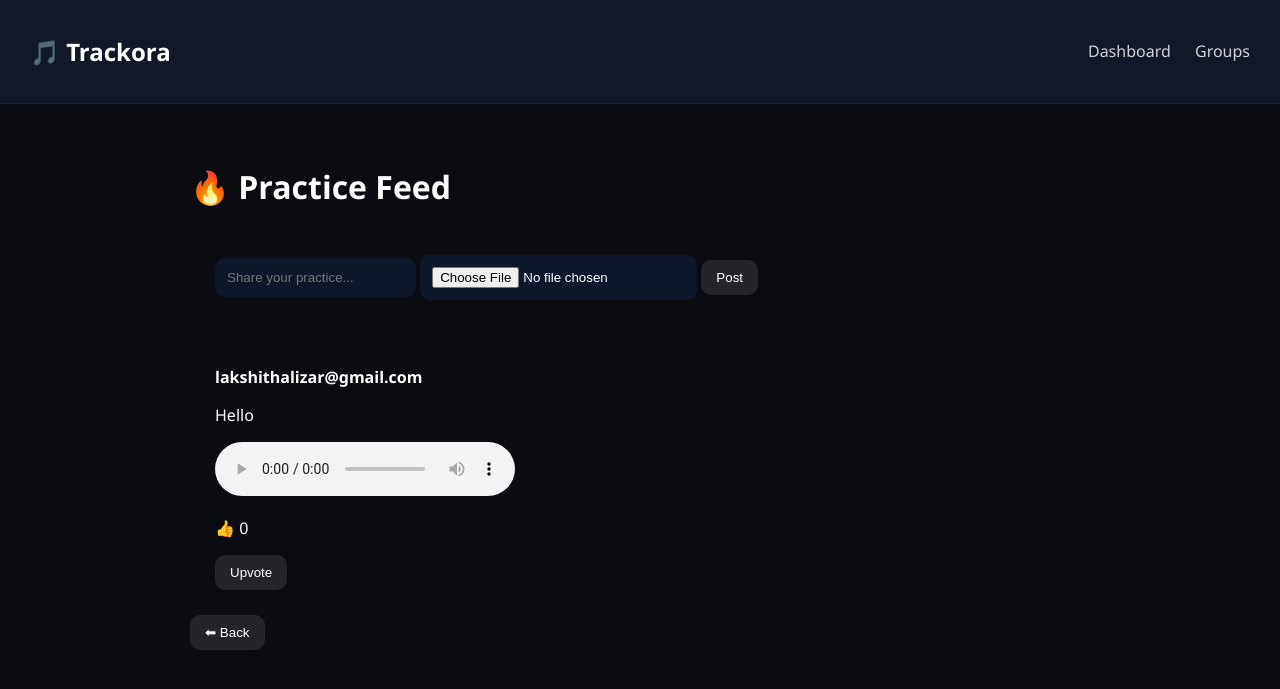
After one commit to lakshith-bit/trackora, a Flask app: page /feed in a window 1280 px wide. The commit adds this page. Shown: the top 689 px of the page. Run offline with Flask 3, Linux system fonts and the light colour scheme; a user stored in the database is signed in; data comes from the database, SQL or seed files in the repository; both versions use the stored data as it was after the commit.

Commit message:
added feed

```diff
--- a/app.py
+++ b/app.py
@@ -2,6 +2,7 @@ from flask import Flask, render_template, request, redirect, session
 import sqlite3
 from datetime import datetime, timedelta
 import random
+import os
 
 app = Flask(__name__)
 app.secret_key = "secret"
@@ -272,5 +273,64 @@ def collab():
 
     return render_template("collab.html", requests=requests)
 
+UPLOAD_FOLDER = "static/uploads"
+os.makedirs(UPLOAD_FOLDER, exist_ok=True)
+
+@app.route("/feed", methods=["GET", "POST"])
+def feed():
+    if "user" not in session:
+        return redirect("/login")
+
+    db = get_db()
+    cur = db.cursor()
+
+    if request.method == "POST":
+        content = request.form.get("content", "")
+        file = request.files.get("file")
+
+        file_path = None
+
+        if file and file.filename != "":
+            filepath = os.path.join(UPLOAD_FOLDER, file.filename)
+            file.save(filepath)
+            file_path = filepath
+
+        cur.execute("""
+        INSERT INTO posts (user_email, content, file_path)
+        VALUES (?, ?, ?)
+        """, (session["user"], content, file_path))
+
+        db.commit()
+
+    cur.execute("SELECT * FROM posts ORDER BY id DESC")
+    posts = cur.fetchall()
+
+    return render_template("feed.html", posts=posts)
+
+
+@app.route("/upvote/<int:post_id>")
+def upvote(post_id):
+    if "user" not in session:
+        return redirect("/login")
+
+    db = get_db()
+    cur = db.cursor()
+
+    # check if already upvoted
+    cur.execute("""
+    SELECT * FROM post_upvotes
+    WHERE user_email=? AND post_id=?
+    """, (session["user"], post_id))
+
+    existing = cur.fetchone()
+
+    if not existing:
+        # add upvote
+        cur.execute("UPDATE posts SET upvotes = upvotes + 1 WHERE id=?", (post_id,))
+        cur.execute("INSERT INTO post_upvotes VALUES (?, ?)", (session["user"], post_id))
+        db.commit()
+
+    return redirect("/feed")
+
 if __name__ == "__main__":
     app.run(debug=True)
--- /dev/null
+++ b/templates/feed.html
@@ -0,0 +1,75 @@
+<!DOCTYPE html>
+<html>
+<head>
+    <title>Feed</title>
+    <link rel="stylesheet" href="/static/style.css">
+</head>
+<body>
+
+<div class="navbar">
+    <h2>🎵 Trackora</h2>
+    <div>
+        <a href="/dashboard">Dashboard</a>
+        <a href="/groups">Groups</a>
+    </div>
+</div>
+
+<div class="dashboard">
+
+    <h1>🔥 Practice Feed</h1>
+
+    <!-- POST BOX -->
+    <div class="hub-card">
+        <form method="POST" enctype="multipart/form-data">
+            <input name="content" placeholder="Share your practice...">
+            <input type="file" name="file" accept="audio/*,video/*">
+            <button>Post</button>
+        </form>
+    </div>
+
+    <!-- POSTS -->
+    {% for post in posts %}
+        <div class="hub-card">
+
+            <p><b>{{post[1]}}</b></p>
+            <p>{{post[2]}}</p>
+
+            <!-- SAFE MEDIA DISPLAY -->
+            {% if post|length > 3 and post[3] %}
+
+                {% set file = post[3]|string %}
+
+                {% if '.mp4' in file %}
+                    <video width="100%" controls>
+                        <source src="/{{file}}">
+                    </video>
+                {% else %}
+                    <audio controls>
+                        <source src="/{{file}}">
+                    </audio>
+                {% endif %}
+
+            {% endif %}
+
+            <!-- SAFE UPVOTES -->
+            {% if post|length > 4 %}
+                <p>👍 {{post[4]}}</p>
+            {% else %}
+                <p>👍 0</p>
+            {% endif %}
+
+            <a href="/upvote/{{post[0]}}">
+                <button>Upvote</button>
+            </a>
+
+        </div>
+    {% endfor %}
+
+    <a href="/dashboard">
+        <button>⬅ Back</button>
+    </a>
+
+</div>
+
+</body>
+</html>
```
Also changed, not shown: templates/dashboard.html (+9 -0 lines), database.db.
